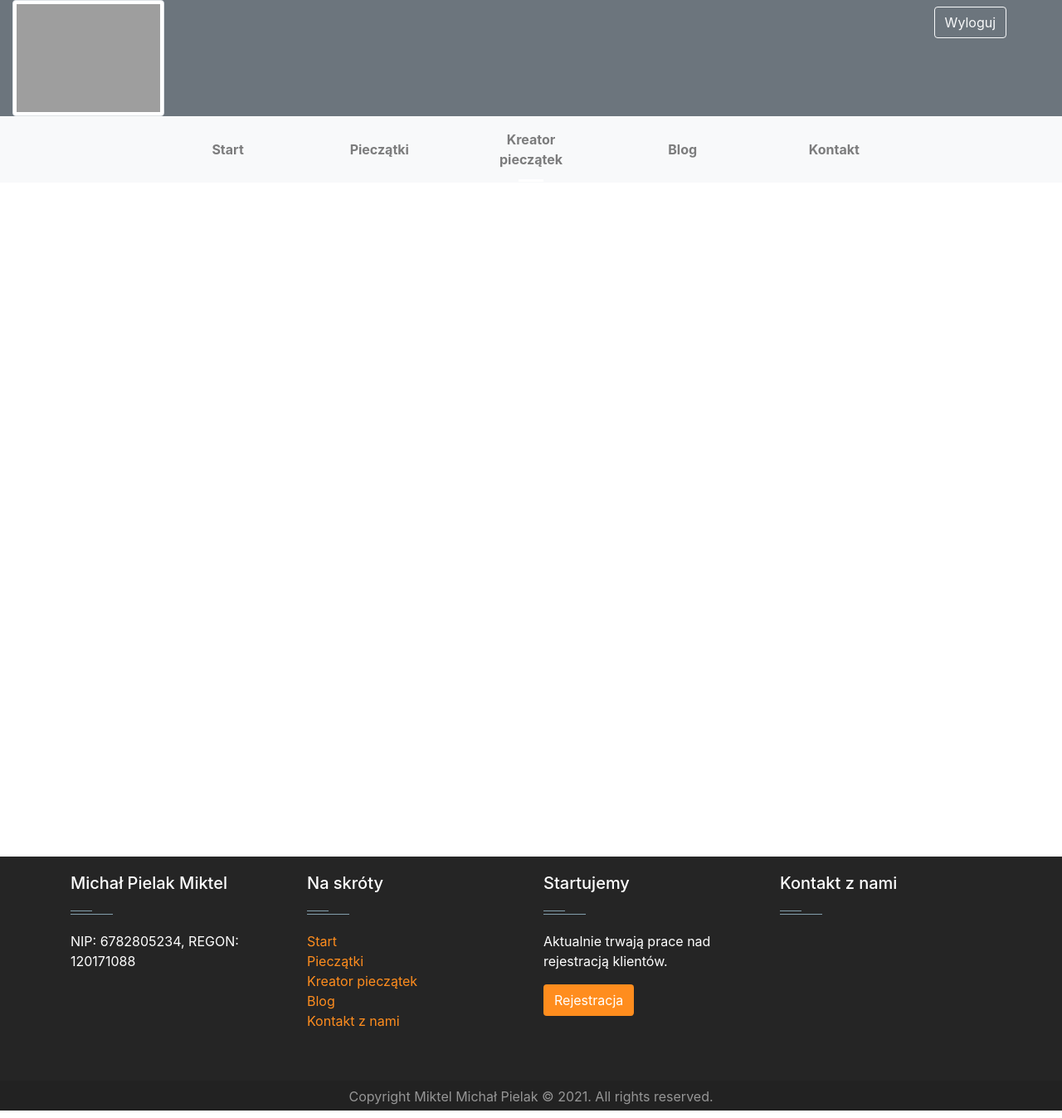
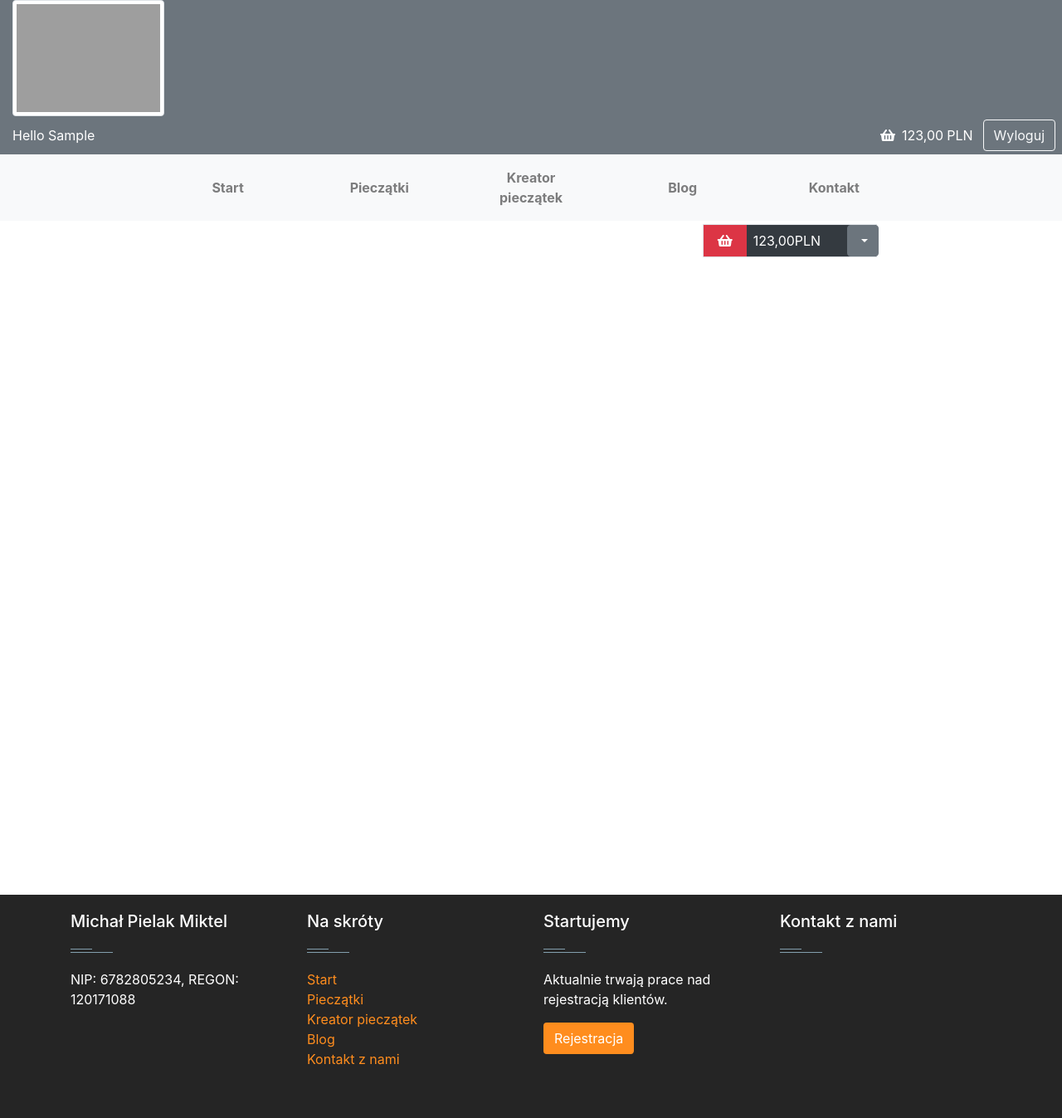
Before and after one commit to KennyDaktyl/pieczatki-colop.pl, a Django app: template front/templates/front/welcome.html in a window 1280 px wide. Shown: the top 1347 px of the page at 83% size. Run offline with Django 3.2, Linux system fonts and the light colour scheme; the template is opened without the code that fills it, so the values that code supplies are empty; the visitor is signed in with stand-in values (Sample User, id 1); some libraries are stand-ins or nearby versions; grey boxes are pictures that could not be loaded.

Commit message:
add basket div

```diff
--- a/account/forms.py
+++ b/account/forms.py
@@ -78,18 +78,6 @@ class UserForm(forms.ModelForm):
         return email
 
 
-class ProfileForm(forms.ModelForm):
-    class Meta:
-        model = Profile
-        fields = ('workplace', 'workplace_active', 'phone_number',
-                  'rate_per_hour', 'rate_per_drive', 'type_of_employment',
-                  'info')
-
-        widgets = {
-            'workplace': forms.CheckboxSelectMultiple,
-        }
-
-
 class PasswordChangeForm(forms.Form):
     password = forms.CharField(label="Hasło",
                                widget=forms.PasswordInput,
--- a/account/urls.py
+++ b/account/urls.py
@@ -1,16 +1,15 @@
 from django.contrib.auth import logout
 from django.urls import path
 from django.contrib.auth import views as auth_views
-# from .views import ProfileListView, LoginView, Logout, AddProfileView, ChangeOnlyPasswordView,\
-#     UpdateProfileView, UpdateUserView, DeleteProfileView
+from .views import LoginView, Logout
 # from django.conf import settings
 # from django.conf.urls.static import static
 # from django.conf.urls import url
 
 urlpatterns = [
-    path('login/', auth_views.LoginView.as_view(), name='login'),
-    #     path('login/', LoginView.as_view(), name='login'),
-    #     path('logout/', Logout.as_view(), name='logout'),
+    #     path('login/', auth_views.LoginView.as_view(), name='login'),
+    path('login/', LoginView.as_view(), name='login'),
+    path('logout/', Logout.as_view(), name='logout'),
     path('password_change/',
          auth_views.PasswordChangeView.as_view(),
          name='password_change'),
--- a/front/templates/front/base.html
+++ b/front/templates/front/base.html
@@ -33,19 +33,42 @@
             </a>
             {% endthumbnail %}
         </div>
-        <div class="ml-auto col-lg-2 m-1 p-0 row">
+        <div class="col-12 m-0 p-0 row d-flex align-items-center">
             {% if user.is_authenticated %}
-                 <a  id="wyloguj" class="dropdown-item mx-auto text-center noHover" href="{% url "logout" %}"><button class="btn btn-outline-light">Wyloguj</button></a>
-                {% else %}
-                <div class="row d-flex align-items-center mx-auto col-12 mr-1 noHover">
-                    <a class="dropdown-item mx-auto text-center col-6 mr-1 p-0 text-white"
-                        href="{% url "login" %}"><button class="col-12 m-0 p-0 btn text-white">Zaloguj</button></a>
-                    <a class="dropdown-item mx-auto text-center col-6 mr-1 p-0 text-white noHover" href="">
-                        <button class="btn btn-outline-light noHover">Rejestracja</button>
-                    </a>
+            <div class="col-6 mr-auto text-left text-white d-flex align-items-center">
+                <p class="p-0 m-0">Hello {{user.first_name}}</p>
+            </div>
+            <div class="row col-6 d-flex justify-content-end">
+                <div class="mr-1 row d-flex align-items-center">
+                    <div class="m-1 ml-auto d-flex align-items-center">
+                        <i class="text-center mx-auto text-white fas fa-shopping-basket"></i>
+                    </div>
+                    <div class="m-1 row d-flex align-items-center">
+                        <span class="mr-1 mx-auto text-white">123,00</span>
+                        <span class="ml-1 text-white">PLN</span>
+                    </div>
                 </div>
-                {% endif %}
-            </a>
+                <a id="wyloguj" class="mr-1" href="{% url "logout" %}"><button
+                        class="btn m-1 btn-outline-light">Wyloguj</button></a>
+            </div>
+            {% else %}
+            <div class="col-12 m-0 p-0 row d-flex justify-content-end">
+                <div class="row d-flex align-items-center">
+                    <div class="d-flex align-items-center">
+                        <i class="text-center mx-auto text-white fas fa-shopping-basket"></i>
+                    </div>
+                    <div class="m-1 row d-flex align-items-center">
+                        <span class="mr-1 text-white">123,00</span>
+                        <span class="ml-1 text-white">PLN</span>
+                    </div>
+                    <div class="row d-flex align-items-center mr-1">
+                        <a class="dropdown-item text-center mr-1 text-white"
+                            href="{% url "login" %}"><button
+                                class="btn btn-outline-light text-white">Zaloguj</button></a>
+                    </div>
+                </div>
+            </div>
+            {% endif %}
         </div>
     </div>
 
--- a/front/templates/front/welcome.html
+++ b/front/templates/front/welcome.html
@@ -8,10 +8,8 @@
 <meta property="og:url" content="{{request.build_absolute_uri}}" />
 <meta property="og:title" content="" />
 <meta property="og:image" content="" />
-<meta property="og:description"
-    content="" />
-<meta name="description"
-    content="{{page.description}}">
+<meta property="og:description" content="" />
+<meta name="description" content="{{page.description}}">
 <link rel="canonical" href="https://pieczatki-colop.pl/">
 {% endblock %}
 
@@ -20,44 +18,27 @@
 {% endblock %}
 
 {% block content %}
-<div id="carouselExampleIndicators" class="carousel slide col-lg-10 mx-auto " data-ride="carousel"
-    style="margin-top: 30px;">
-    <ol class="carousel-indicators">
-
-        <li data-target="#carouselExampleIndicators" data-slide-to="0" class="active"></li>
-        {% for im in images_carousel %}
-        <li data-target="#carouselExampleIndicators" data-slide-to="{{forloop.counter}}"></li>
-        {% endfor %}
-    </ol>
-    <div class="carousel-inner">
-        <div class="carousel-item active">
-            {% thumbnail xxx  "1280x350" crop='center' format="WEBP"  as im %}
-            <source srcset="" type="image/webp" />
-            <img class="d-block w-100 img-thumbnail" src="{{ MEDIA_URL }}{{im}}"
-                alt=""
-                title="">
-            {% endthumbnail %}
+<div class="col-lg-8 mx-auto m-0 p-0 row d-flex align-items-center">
+    <div id="basket" class="row m-0 p-0 ml-auto border basket">
+        <div class="col-3 m-0 p-0 bg-danger row d-flex align-items-center">
+            <i class="col-12 m-1 p-1 text-center mx-auto  text-white fas fa-shopping-basket"></i>
         </div>
-
-        {% for im in images_carousel %}
-        <div class="carousel-item">
-            {% thumbnail xxx "1280x350" crop='center' format="WEBP"  as im %}
-            <source srcset="" type="image/webp" />
-            <img class="d-block w-100 img-thumbnail" src="{{ MEDIA_URL }}{{im}}"
-                alt=""
-                title="">
-            {% endthumbnail %}
+        <div class="col-7 m-0 p-0 mx-auto text-center bg-dark row d-flex align-items-center">
+            <span class="ml-2 text-white">123,00</span><span class="text-white">PLN</span>
         </div>
-        {% endfor %}
+        <div class="dropdown col-2 bg-dark m-0 p-0 mx-auto text-center">
+            <a id="dropdown_basket" class="btn btn-secondary dropdown-toggle" href="#" role="button">
+            </a>
+        </div>
     </div>
-    <a class="carousel-control-prev" href="#carouselExampleIndicators" role="button" data-slide="prev">
-        <span class="carousel-control-prev-icon" aria-hidden="true"></span>
-        <span class="sr-only">Previous</span>
-    </a>
-    <a class="carousel-control-next" href="#carouselExampleIndicators" role="button" data-slide="next">
-        <span class="carousel-control-next-icon" aria-hidden="true"></span>
-        <span class="sr-only">Next</span>
-    </a>
+    <div id="basket_div" class="border row m-0 p-0">
+        <a class="dropdown-item row" href="#">
+            <i class="text-danger fas fa-user"></i>
+            <small class="text-dark border-bottom">Towje konto</small>
+        </a>
+        <a class="dropdown-item" href="#">Another action</a>
+        <a class="dropdown-item col-11 bg-danger text-center mx-auto text-white" href="#">Podsumowanie</a>
+    </div>
 </div>
 {% endblock %}
 
--- a/pieczatki/static/css/main.css
+++ b/pieczatki/static/css/main.css
@@ -6,8 +6,33 @@ a.dropdown-item:hover {
     background-color: transparent;
 }
 
-#wyloguj {
-    z-index: 20;
+#basket {
+    position: relative;
+    min-width: 210px;
+    height: 40px;
+}
+
+#basket_div {
+    display: none;
+    position: absolute;
+    /* transform: translate3d(-41px, 37px, 0px); */
+    top: 40px;
+    right: 0px;
+    min-width: 210px;
+    will-change: transform;
+    z-index: 1;
+}
+
+#basket_div.show {
+    display: block;
+    position: absolute;
+    z-index: 1999;
+    /* transform: translate3d(-41px, 37px, 0px); */
+}
+
+label {
+    margin-top: 20px;
+    width: 100%;
 }
 
 
--- a/pieczatki/static/js/login.js
+++ b/pieczatki/static/js/login.js
@@ -1,9 +1,9 @@
 $(document).ready(function () {
     var label = $('#id_username');
-    label.addClass('col-12');
+    label.addClass('col-lg-8');
 
     var password = $('#id_password');
-    password.addClass('col-12');
+    password.addClass('col-lg-8');
 
     FB.getLoginStatus(function (response) {
         statusChangeCallback(response);
--- a/pieczatki/static/js/main.js
+++ b/pieczatki/static/js/main.js
@@ -6,7 +6,7 @@ $(document).ready(function () {
     top_height = top.height();
     nav_height = nav.height();
     nav.css('margin-top', top_height);
-    page.css('margin-top', top_height + nav_height+20);
+    page.css('margin-top', top_height + nav_height + 20);
     console.log(top_height + nav_height);
     $(window).on('wheel', function (event) {
         if (event.originalEvent.deltaY < 0) {
@@ -44,5 +44,10 @@ $(document).ready(function () {
         localStorage.setItem('scrollpos', window.scrollY);
     };
 
+    var dropdown_basket = $('#dropdown_basket');
+    var basket_div = $('#basket_div');
+    dropdown_basket.click(function () {
+        basket_div.toggleClass('show');
 
+    });
 })
--- a/pieczatki/urls.py
+++ b/pieczatki/urls.py
@@ -4,8 +4,7 @@ from django.conf.urls import include, url
 
 urlpatterns = [
     path('admin/', admin.site.urls),
-    url(r"^accounts/", include("django.contrib.auth.urls")),
-    # url('', include('social.apps.django_app.urls', namespace='social')),
-    url(r'^oauth/', include('social_django.urls', namespace='social')),
+    # url(r"^accounts/", include("django.contrib.auth.urls")),
+    path('account/', include('account.urls')),
     path('', include('front.urls')),
 ]
```
Also changed, not shown: account/templates/registration/login.html (+0 -65 lines), account/views.py (+30 -63 lines), pieczatki/settings.py (+1 -25 lines).
